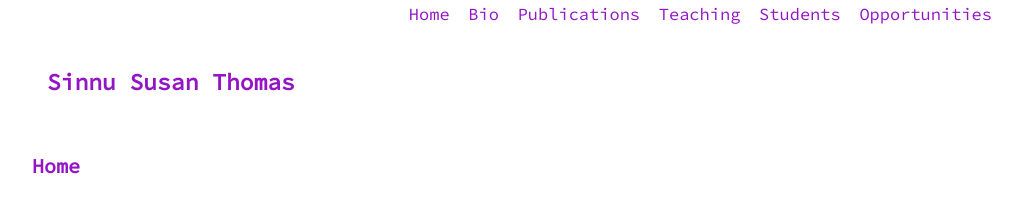
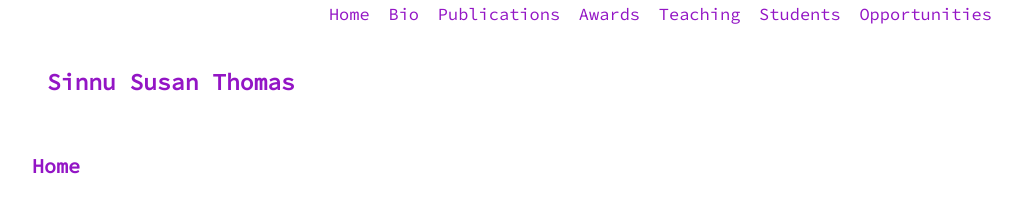
Before and after one commit to sinnuthomas/sinnuthomas.github.io, a Jekyll site: the page built from index.md, in a window 1280 px wide. Shown: the top 197 px of the page, without its empty margins (128-1150 px from the left). Built offline with Jekyll 4.4.1, drawn with Linux system fonts in a browser that asks for light colours.

Commit message:
Update default.html

```diff
--- a/_layouts/default.html
+++ b/_layouts/default.html
@@ -16,6 +16,7 @@
             <li><a href="{{site.baseurl}}/">Home</a></li>
             <li><a href="{{site.baseurl}}/bio">Bio</a></li>
             <li><a href="{{site.baseurl}}/publications">Publications</a></li>
+            <li><a href="{{site.baseurl}}/awards">Awards</a></li>
             <li><a href="{{site.baseurl}}/teaching">Teaching</a></li>
             <li><a href="{{site.baseurl}}/students">Students</a></li>
             <li><a href="{{site.baseurl}}/opportunities">Opportunities</a></li>
```
